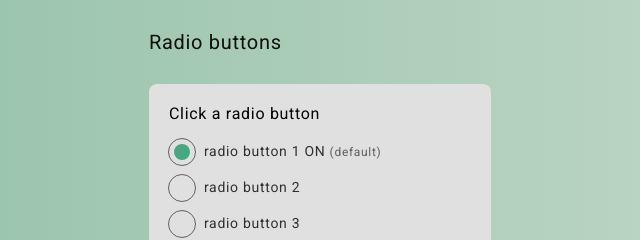
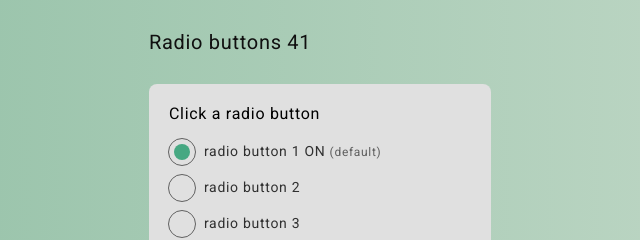
Before and after one commit to gaz41/radio-buttons, a plain HTML site: page index.html in a window 1280 px wide. Shown: the top 240 px of the page, 320-960 px from the left. Drawn offline with Linux system fonts and the light colour scheme.

Commit message:
update 1

```diff
--- a/index.html
+++ b/index.html
@@ -9,7 +9,7 @@
   <body>
     <div class="container">
       <header>
-        <h1>Radio buttons</h1>
+        <h1>Radio buttons 41</h1>
       </header>
 
       <main>
```
